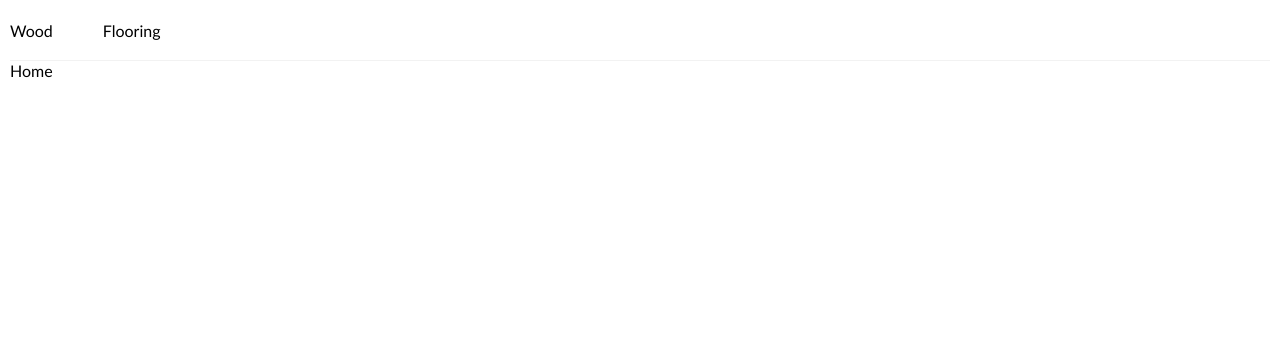
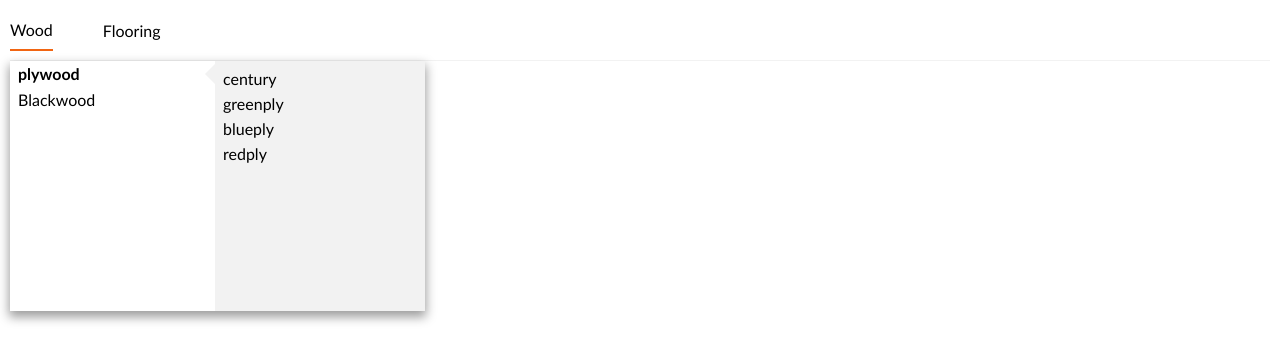
Before and after one commit to Kshitiz1403/PlyPicker-frontend, a React (Create React App) app: page / in a window 1280 px wide. Both pictures are taken after a click on the element "Wood". Shown: the top 362 px of the page. Built offline with nearby package versions, Linux system fonts and the light colour scheme.

Commit message:
add trinagle for selected sub category

```diff
--- a/src/Home.js
+++ b/src/Home.js
@@ -1,4 +1,4 @@
-import React, { useState } from 'react'
+import React from 'react'
 import MegaMenu from './components/MegaMenu'
 
 const Home = () => {
--- a/src/components/MegaMenu.js
+++ b/src/components/MegaMenu.js
@@ -1,5 +1,4 @@
 import React, { useEffect, useState, useRef } from 'react'
-
 const MegaMenu = () => {
 
     const data = {
@@ -50,6 +49,13 @@
 
     const navItems = Object.keys(data)
 
+    const Triangle = () => {
+        return (
+            <div style={{ width: 0, height: 0, borderTop: '10px solid transparent', borderBottom: '10px solid transparent', borderRight: '10px solid #F2F2F2' }}>
+            </div>
+        )
+    }
+
     const NavItem = (props) => {
         const [isShowed, setIsShowed] = useState(false)
 
@@ -58,17 +64,6 @@
             setIsShowed(true)
             setActiveNavItem(props.title)
         }
-        const mouseLeaveAction = () => {
-            setShowNavItem(false)
-            setIsShowed(false)
-            setActiveNavItem(props.title)
-        }
-
-        // const mouseClickAction = () => {
-        //     setShowNavItem(!showNavItem)
-        //     setIsShowed(!isShowed)
-        //     setActiveNavItem(props.title)
-        // }
 
         const navItemStyle = {
             marginRight: 50,
@@ -83,15 +78,11 @@
         }
 
         return (
-            <div>
-                <div style={{ borderBottomWidth: isShowed ? 2 : 0, ...navItemStyle }}
-                    onMouseOver={mouseOverAction}
-                //   onMouseLeave={mouseLeaveAction}
-                // onClick={mouseClickAction}
-                >
+            <>
+                <div style={{ borderBottomWidth: isShowed ? 2 : 0, ...navItemStyle }} onMouseOver={mouseOverAction}>
                     {props.title}
                 </div>
-            </div>
+            </>
         )
     }
 
@@ -120,21 +111,24 @@
                     flexDirection: 'column',
                     minWidth: "25vmin",
                     backgroundColor: 'white',
-                    padding: 5
+                    paddingLeft: 5,
                 },
                 itemStyle: {
                     display: 'flex',
                     flexDirection: 'row',
                     justifyContent: 'space-between',
                     cursor: 'pointer',
-                    padding: 3
+                    paddingTop: 3,
+                    paddingBottom: 3,
+                    paddingLeft: 3,
+                    userSelect:'none'
                 }
             }
 
             return <div style={subCategoryStyle.containerStyle}>
-                {miniMenuData.map(item => <div key={item} style={subCategoryStyle.itemStyle} onClick={() => setActiveView(item)}>
-                    <div style={{ fontWeight: activeView == item ? 'bold' : 'inherit' }}>{item}</div>
-                    <div>{activeView == item ? ">" : null}</div>
+                {miniMenuData.map(item => <div key={item} style={{ ...subCategoryStyle.itemStyle }} onMouseOver={() => setActiveView(item)}>
+                    <div style={{ fontWeight: activeView === item ? 'bold' : 'inherit' }}>{item}</div>
+                    {activeView === item ? <Triangle /> : null}
                 </div>
                 )}
             </div>
@@ -154,7 +148,7 @@
             let title = data[props.title][activeView]
             return (
                 <div style={nestedCategoryStyle.container}>
-                    {title.map(item => <div style={{ cursor: 'pointer', padding: 3 }} key={item}>{item}</div>)}
+                    {title.map(item => <div style={{ cursor: 'pointer', padding: 3, userSelect:'none' }} key={item}>{item}</div>)}
                 </div>
             )
         }
@@ -188,7 +182,7 @@
                 {navItems.map(item => <NavItem key={item} title={item} />)
                 }
             </div>
-            <MiniMenu title={activeNavItem}/>
+            <MiniMenu title={activeNavItem} />
         </div>
     )
 }
```
